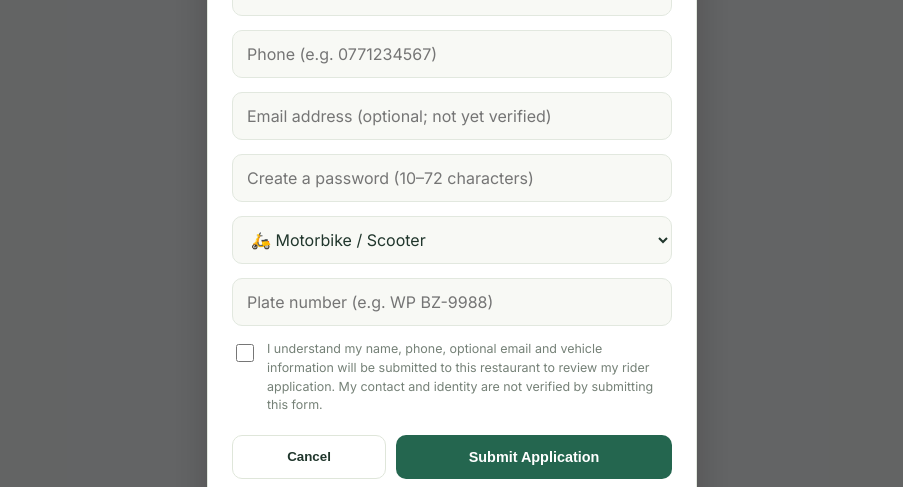
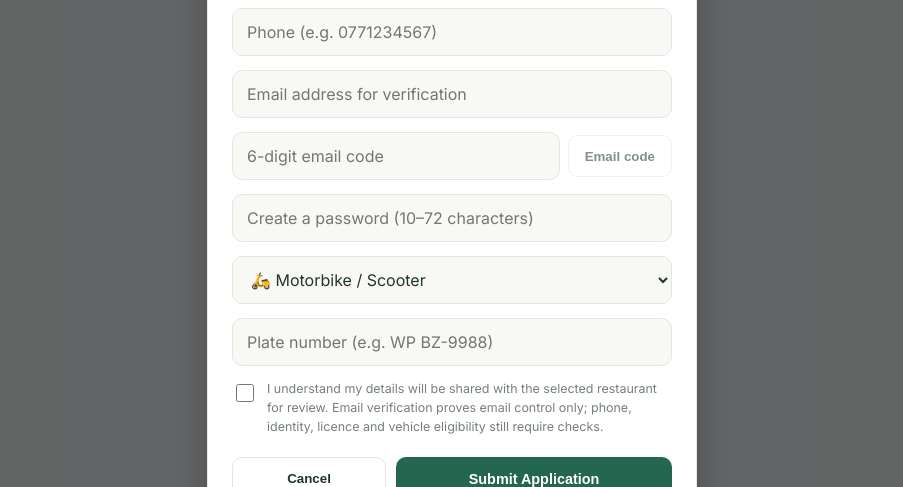
Before and after one commit to Rashid-RG/restaurant-pos, a React (Vite) app in the folder apps/driver-web/: page / in a window 1280 px wide. Both pictures are taken after a click on the button "➕ New rider? Self-register". Shown: the part 171-658 px from the top of the page, without its empty margins (188-1091 px from the left). Built offline with nearby package versions, Linux system fonts and the light colour scheme.

Commit message:
feat(driver): rider registration email OTP request and verification code screen

```diff
--- a/apps/driver-web/src/App.jsx
+++ b/apps/driver-web/src/App.jsx
@@ -92,8 +92,10 @@ export default function App() {
 
   // Registration modal
   const [showRegModal, setShowRegModal] = useState(false);
-  const [reg, setReg] = useState({ name: '', phone: '', email: '', password: '', vehicleType: 'Motorbike', plateNumber: '', privacyAccepted: false });
+  const [reg, setReg] = useState({ name: '', phone: '', email: '', verificationCode: '', password: '', vehicleType: 'Motorbike', plateNumber: '', privacyAccepted: false });
   const [regSubmitting, setRegSubmitting] = useState(false);
+  const [sendingRegCode, setSendingRegCode] = useState(false);
+  const [regCodeSentTo, setRegCodeSentTo] = useState('');
 
   // Bug 6 fix: cancel pending timer before setting a new one to prevent
   // setState-on-unmounted-component warnings and stale toast flashes.
@@ -330,9 +332,22 @@ export default function App() {
     }
   };
 
+  const handleSendRegCode = async () => {
+    if (!new URLSearchParams(location.search).get('tenant') && !new URLSearchParams(location.search).get('tenantId')) { showToast('Open registration from your restaurant-specific delivery link.', 'warning'); return; }
+    if (!reg.email.trim()) { showToast('Enter your email address first.', 'warning'); return; }
+    setSendingRegCode(true);
+    try {
+      const result = await apiFetch('/public/drivers/request-email-code', { method: 'POST', body: JSON.stringify({email:reg.email.trim()}) });
+      setRegCodeSentTo(reg.email.trim().toLowerCase());
+      showToast(result.message || 'Verification code sent.', 'success');
+    } catch (err) { showToast(err.message || 'Unable to send verification code.', 'error'); }
+    finally { setSendingRegCode(false); }
+  };
+
   const handleRegisterSubmit = async (e) => {
     e.preventDefault();
-    if (!reg.name || !reg.phone || !reg.password) { showToast('Name, phone and password are required.', 'warning'); return; }
+    if (!reg.name || !reg.phone || !reg.email || !reg.password || !reg.verificationCode) { showToast('Enter your details and the emailed verification code.', 'warning'); return; }
+    if (regCodeSentTo !== reg.email.trim().toLowerCase()) { showToast('Request a verification code for this email first.', 'warning'); return; }
     if (reg.password.length < 10) { showToast('Password must be at least 10 characters.', 'warning'); return; }
     if (!reg.privacyAccepted) { showToast('Review and acknowledge the application privacy notice.', 'warning'); return; }
     try {
@@ -340,6 +355,7 @@ export default function App() {
       const res = await apiFetch('/public/drivers/register', { method: 'POST', body: JSON.stringify(reg) });
       showToast(res.message || 'Application submitted for restaurant review.', 'success');
       setShowRegModal(false);
+      setRegCodeSentTo('');
       setLoginPhone(reg.phone);
       setReg({ name: '', phone: '', email: '', password: '', vehicleType: 'Motorbike', plateNumber: '', privacyAccepted: false });
     } catch (err) {
@@ -594,7 +610,9 @@ export default function App() {
               <form onSubmit={handleRegisterSubmit} style={{ display: 'flex', flexDirection: 'column', gap: 14 }}>
                 <input className="input-field" type="text" value={reg.name} onChange={e => setReg({ ...reg, name: e.target.value })} placeholder="Full name" required />
                 <input className="input-field" type="tel" inputMode="tel" value={reg.phone} onChange={e => setReg({ ...reg, phone: e.target.value })} placeholder="Phone (e.g. 0771234567)" required />
-                <input className="input-field" type="email" autoComplete="email" value={reg.email} onChange={e => setReg({ ...reg, email: e.target.value })} placeholder="Email address (optional; not yet verified)" />
+                <input className="input-field" type="email" autoComplete="email" value={reg.email} onChange={e => setReg({ ...reg, email: e.target.value })} placeholder="Email address for verification" required />
+                <div style={{ display: 'flex', gap: 8, alignItems: 'center' }}><input className="input-field" type="text" inputMode="numeric" pattern="[0-9]{6}" maxLength={6} value={reg.verificationCode} onChange={e => setReg({ ...reg, verificationCode: e.target.value.replace(/[^0-9]/g, '') })} placeholder="6-digit email code" required /><button type="button" className="btn-outline" onClick={handleSendRegCode} disabled={sendingRegCode || !reg.email} style={{ whiteSpace: 'nowrap' }}>{sendingRegCode ? 'Sending…' : 'Email code'}</button></div>
+                {regCodeSentTo && <small role="status" style={{ color: 'var(--text-muted)' }}>Code requested for {regCodeSentTo}. Check inbox or spam. Expires after 10 minutes.</small>}
                 <input className="input-field" type="password" autoComplete="new-password" minLength={10} maxLength={72} value={reg.password} onChange={e => setReg({ ...reg, password: e.target.value })} placeholder="Create a password (10–72 characters)" required />
                 <select className="input-field" value={reg.vehicleType} onChange={e => setReg({ ...reg, vehicleType: e.target.value })}>
                   <option value="Motorbike">🛵 Motorbike / Scooter</option>
@@ -603,7 +621,7 @@ export default function App() {
                   <option value="Bicycle">🚲 Bicycle</option>
                 </select>
                 <input className="input-field" type="text" value={reg.plateNumber} onChange={e => setReg({ ...reg, plateNumber: e.target.value })} placeholder="Plate number (e.g. WP BZ-9988)" />
-                <label style={{ display: 'flex', alignItems: 'flex-start', gap: 10, fontSize: '0.78rem', lineHeight: 1.5, color: 'var(--text-muted)' }}><input type="checkbox" checked={reg.privacyAccepted} onChange={e => setReg({ ...reg, privacyAccepted: e.target.checked })} required style={{ marginTop: 4, width: 18, height: 18, flexShrink: 0 }} /><span>I understand my name, phone, optional email and vehicle information will be submitted to this restaurant to review my rider application. My contact and identity are not verified by submitting this form.</span></label>
+                <label style={{ display: 'flex', alignItems: 'flex-start', gap: 10, fontSize: '0.78rem', lineHeight: 1.5, color: 'var(--text-muted)' }}><input type="checkbox" checked={reg.privacyAccepted} onChange={e => setReg({ ...reg, privacyAccepted: e.target.checked })} required style={{ marginTop: 4, width: 18, height: 18, flexShrink: 0 }} /><span>I understand my details will be shared with the selected restaurant for review. Email verification proves email control only; phone, identity, licence and vehicle eligibility still require checks.</span></label>
                 <div style={{ display: 'flex', gap: 10, marginTop: 6 }}>
                   <button type="button" className="btn-outline" onClick={() => setShowRegModal(false)} style={{ flex: 1 }}>Cancel</button>
                   <button type="submit" className="btn-emerald" disabled={regSubmitting} style={{ flex: 2 }}>
```
